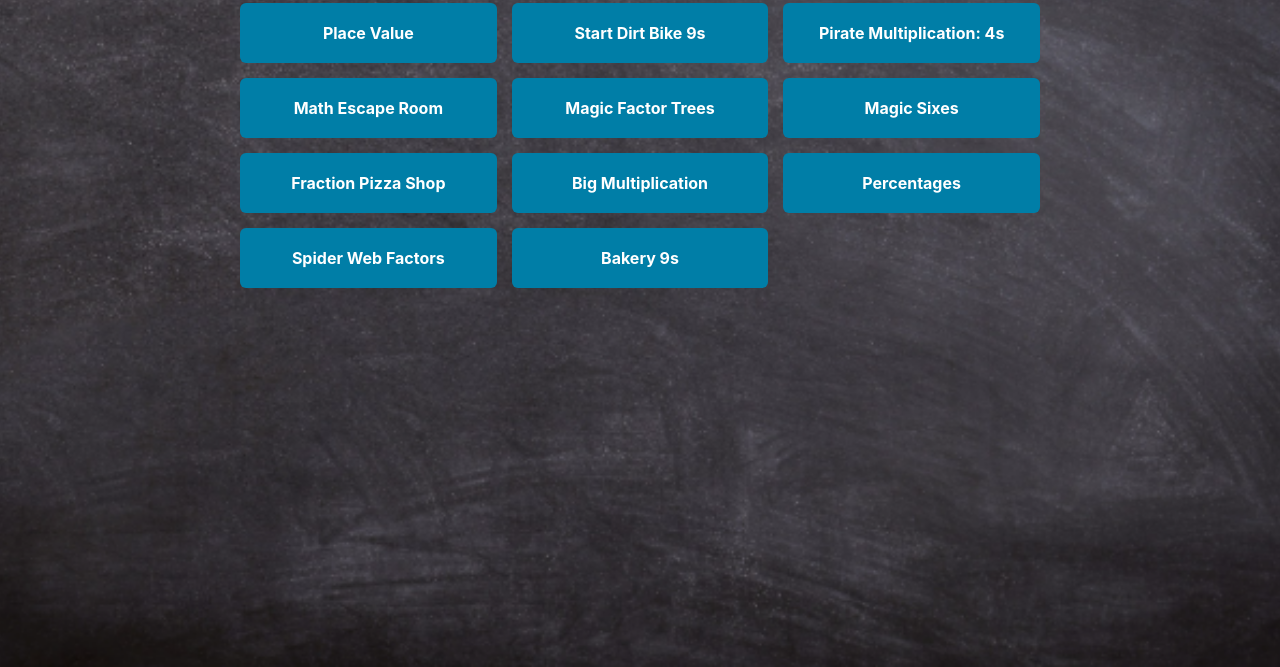
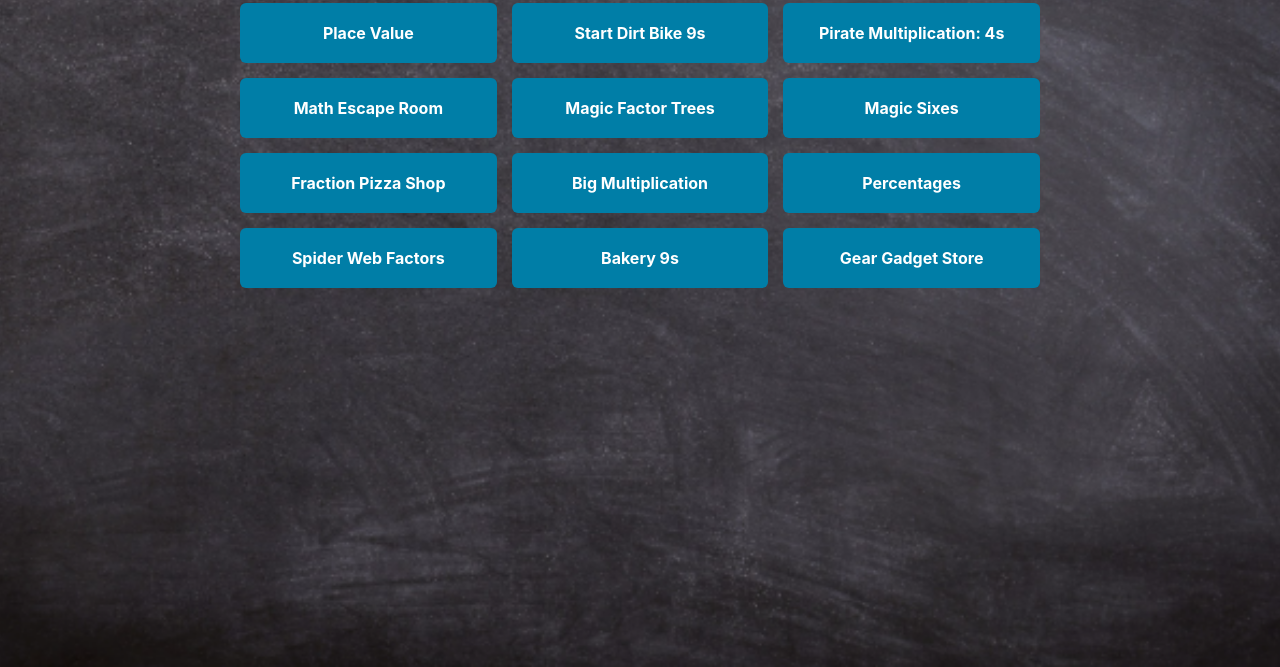
Before and after one commit to LadyHawk613/tutoring-resources, a plain HTML site: page elementary/elementary-hub.html in a window 1280 px wide. Shown: the part 133-800 px from the top of the page. Drawn offline with Linux system fonts and the light colour scheme; a web font is replaced by a local one.

Commit message:
Update elementary-hub.html

```diff
--- a/elementary/elementary-hub.html
+++ b/elementary/elementary-hub.html
@@ -91,6 +91,7 @@
             <a href="percents.html" target="_top" class="activity-button">Percentages</a>
             <a href="spider-web-factors.html" target="_top" class="activity-button">Spider Web Factors</a>
             <a href="spider-web-factors.html" target="_top" class="activity-button">Bakery 9s</a>
+            <a href="gear-gadget-store-roleplay.html" target="_top" class="activity-button">Gear Gadget Store</a>
         </div>
 
     </div>
```
